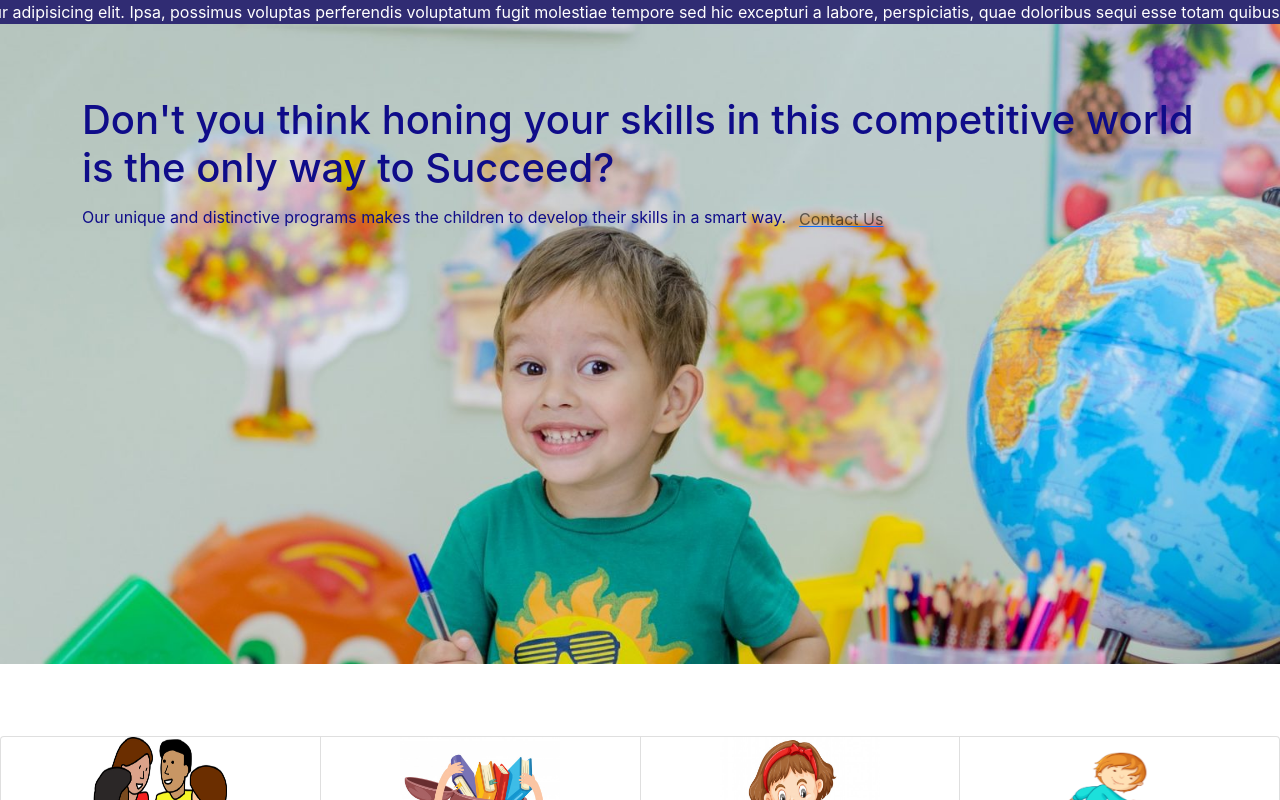
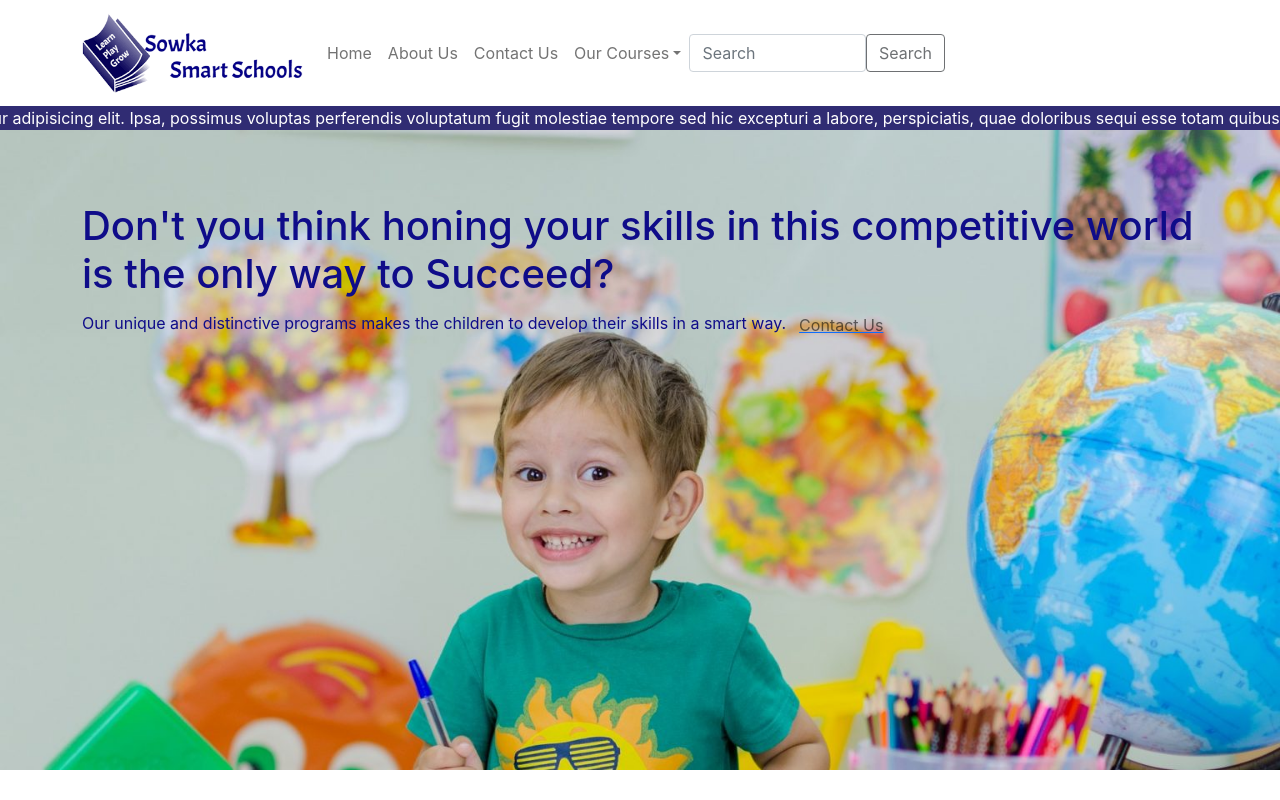
Before and after one commit to sowkasmartschools/sowkasmartschools.github.io, a React (Create React App) app: page / in a window 1280 px wide. Shown: the top 800 px of the page. Built offline with nearby package versions, Linux system fonts and the light colour scheme.

Commit message:
06052021-0836

```diff
--- a/src/App.js
+++ b/src/App.js
@@ -18,6 +18,7 @@ function App() {
   };
   return (
     <Router>
+      <NavigationBar/>
       <Marquee direction = "left"  style={marqueeStyle}>Lorem ipsum dolor sit amet consectetur adipisicing elit. Ipsa, possimus voluptas perferendis voluptatum fugit molestiae tempore sed hic excepturi a labore, perspiciatis, quae doloribus sequi esse totam quibusdam dolorem tenetur nesciunt consequatur placeat odit. Ducimus quas sunt esse laborum provident?</Marquee>
       <Switch>
         <Route path="/" exact component={Home} />
```
